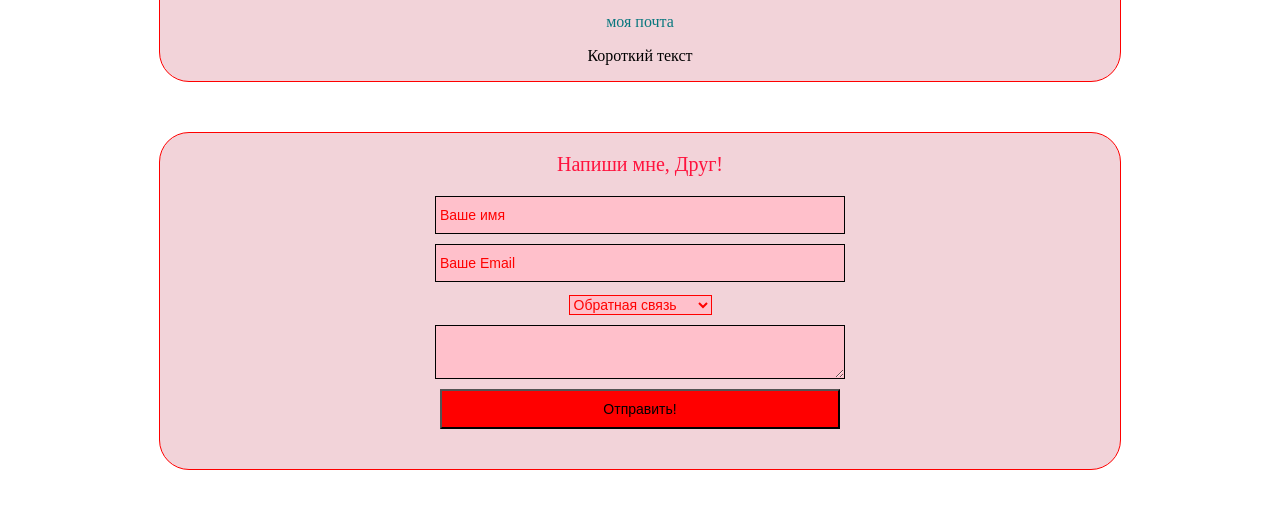
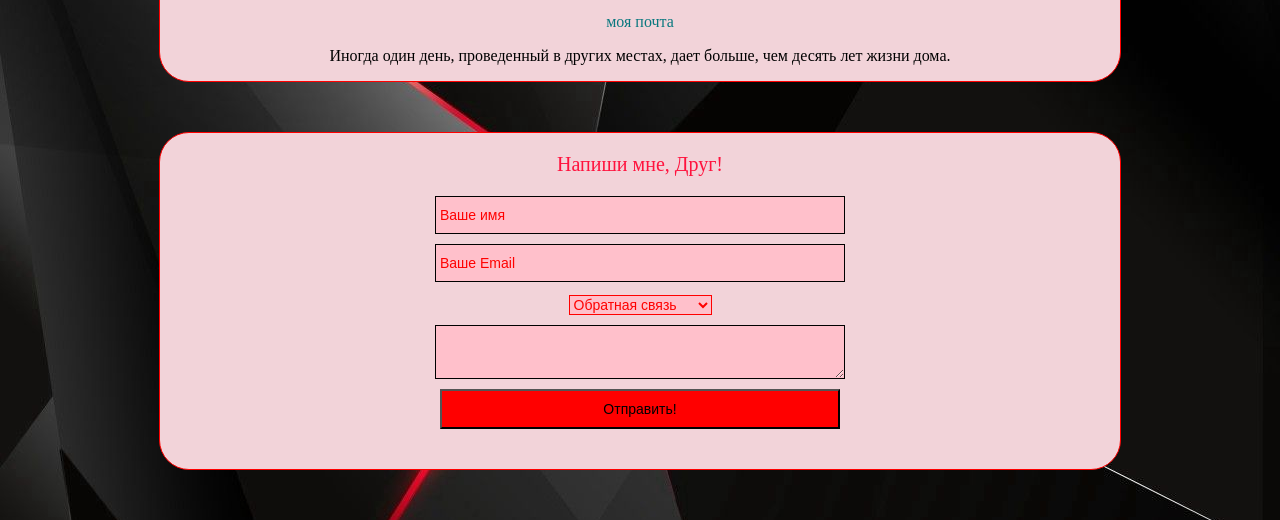
Before and after one commit to SonyaAndreeva/lms-2, a plain HTML site: page index.html in a window 1280 px wide. Shown: the part 331-851 px from the top of the page. Drawn offline with Linux system fonts and the light colour scheme.

Commit message:
веб сайт

```diff
--- a/index.html
+++ b/index.html
@@ -9,7 +9,7 @@
 	<h1 class="h1">Андреева Софья Ивановна</h1>
 	<p>Закончила 9 класс МБОУ СОШ 12.</p>
 	<a class="href" href="mailto:sofyaandreeva151106@gmail.ru">моя почта</a>
-	<p class="text">Короткий текст</p>
+	<p class="text">Иногда один день, проведенный в других местах, дает больше, чем десять лет жизни дома.</p>
 	</div>
 	<div class="feedback container">
 	<p>Напиши мне, Друг!</p>
--- a/style.css
+++ b/style.css
@@ -1,3 +1,6 @@
+body{
+	background: url("bg.jpg");
+}
 .h1{
 	color: #ff123d;
 	font-size:24px;
```
